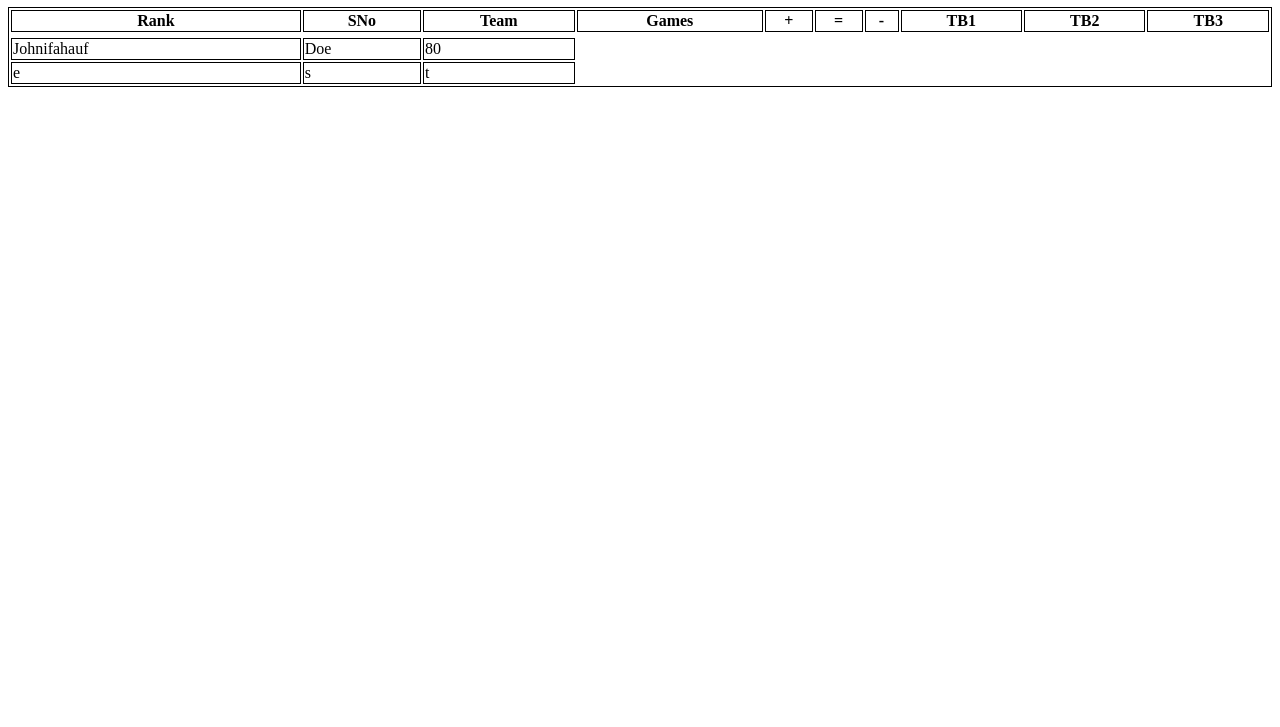
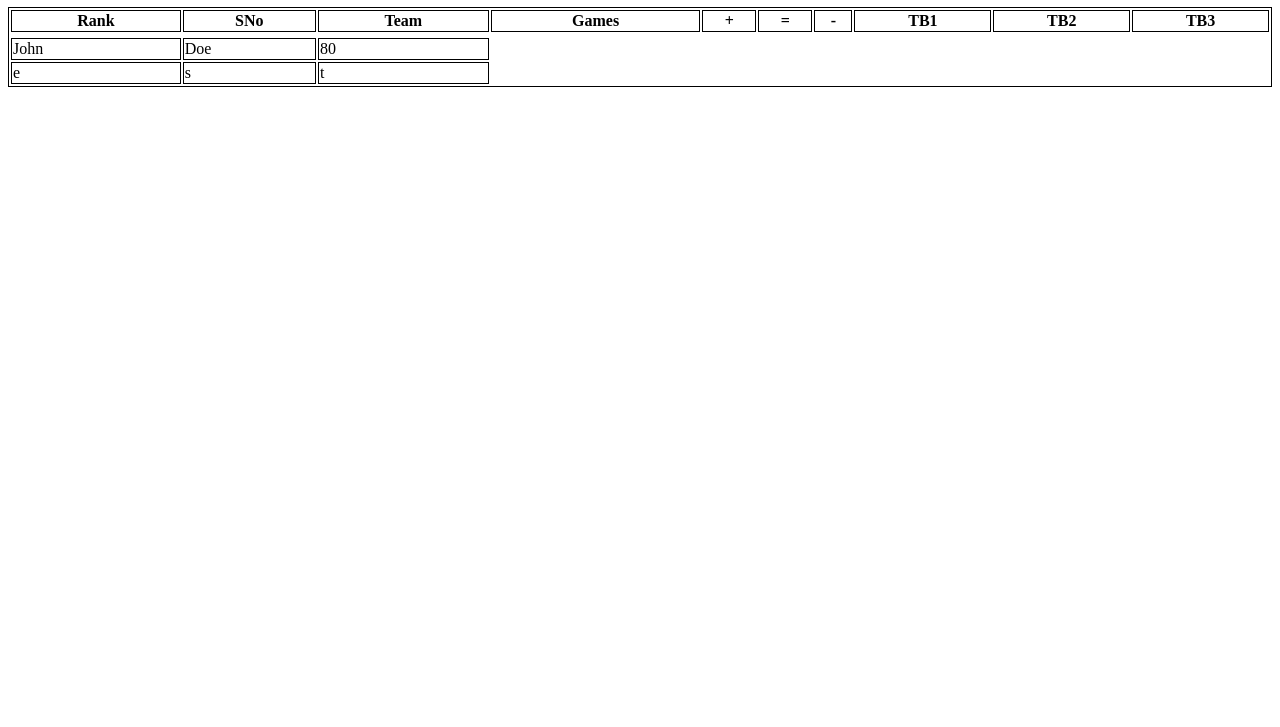
Before and after one commit to VRMCProg22/VRMCProg22.github.io, a plain HTML site: page index.html in a window 1280 px wide. Shown: the part 73-800 px from the top of the page. Drawn offline with Linux system fonts and the light colour scheme.

Commit message:
Update index.html

```diff
--- a/index.html
+++ b/index.html
@@ -32,7 +32,7 @@ table, th, td {
 
     </tr>
     <tr>
-      <td>Johnifahauf</td>
+      <td>John</td>
       <td>Doe</td>
       <td>80</td>
     </tr>
```
